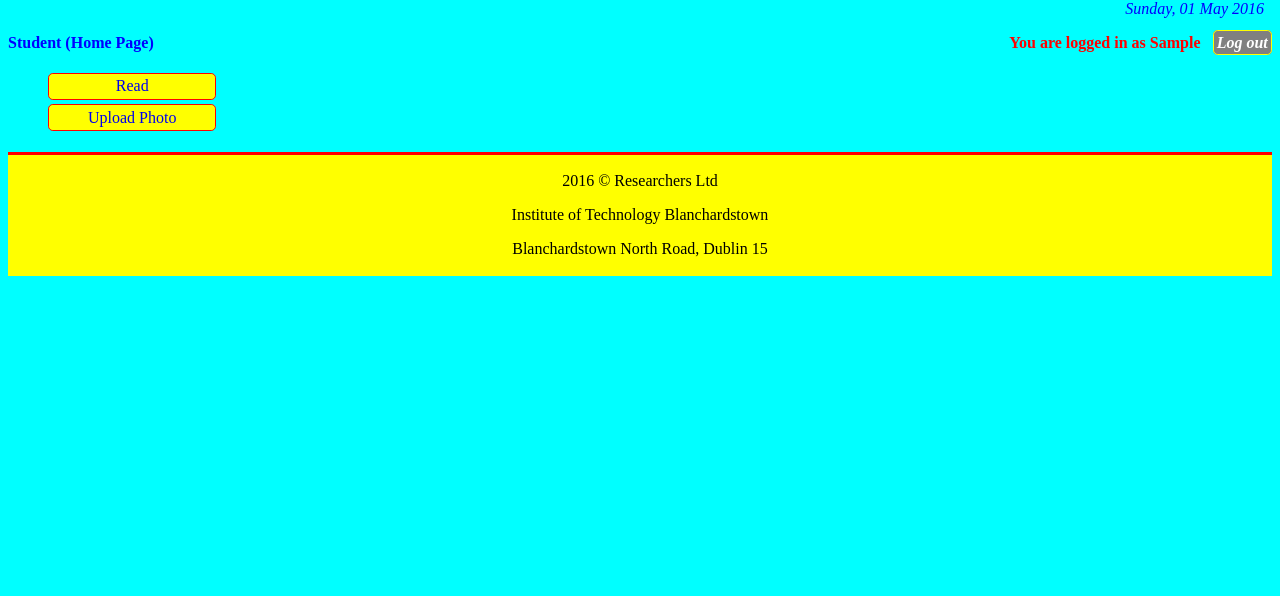
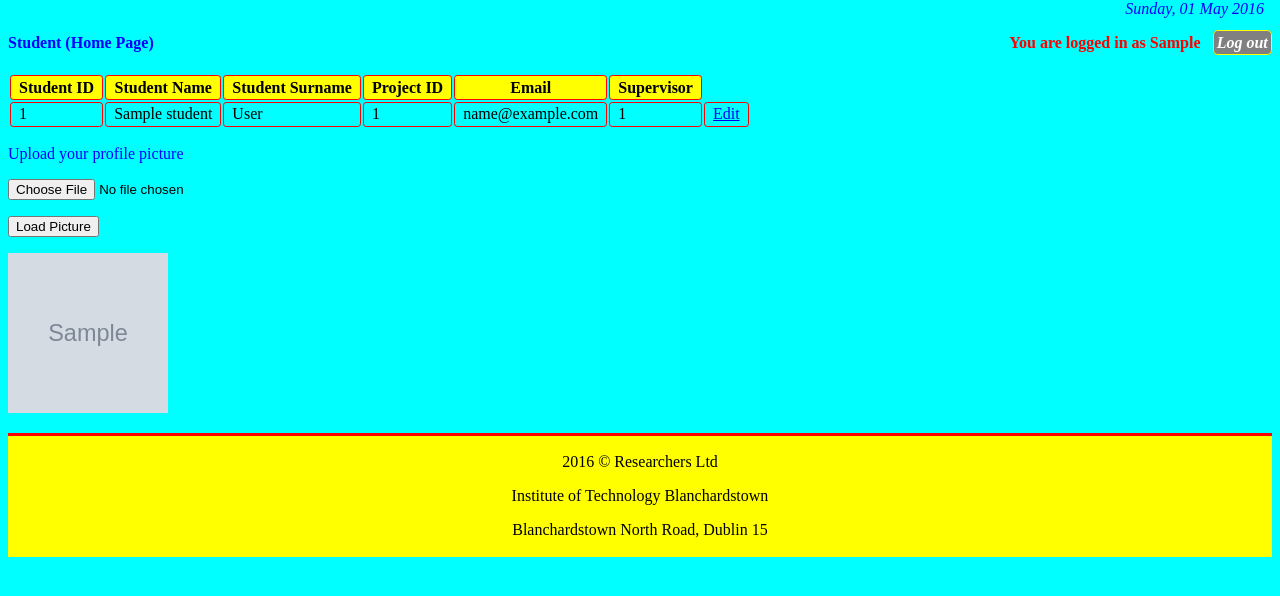
Before and after one commit to Torres1982/Web-Frameworks-2nd-year-project, a PHP site: template templates/studentIndex.html.twig in a window 1280 px wide. Shown: the part 122-718 px from the top of the page. Run offline with PHP 8.4, Linux system fonts and the light colour scheme; the template is opened without the code that fills it: most values are stand-ins (such as "Sample title", 1, 10 or a date in 2020); grey boxes marked "Sample" are stand-in pictures; some libraries are stand-ins or nearby versions.

Commit message:
basic upload profile photo added

```diff
--- a/public/css/style.css
+++ b/public/css/style.css
@@ -135,3 +135,8 @@ h2 {
 #fixMarginMiddleButton {
     margin-right: 1.5rem;
 }
+
+#profilePicture {
+    height: 10rem;
+    width: 10rem;
+}
--- a/public/index.php
+++ b/public/index.php
@@ -67,10 +67,9 @@ $app->get('/adminReadPublication', Utility::controller('Itb\Controller', 'admin/
 
 // Student Controllers
 $app->get('/studentIndex', Utility::controller('Itb\Controller', 'student/studentIndex'));
-$app->get('/studentReadYourself', Utility::controller('Itb\Controller', 'student/studentReadYourself'));
 $app->get('/studentEditForm/{id}', Utility::controller('Itb\Controller', 'student/studentEditForm'));
 $app->post('/studentEditFromDb', Utility::controller('Itb\Controller', 'student/studentEditFromDb'));
-$app->get('/studentUploadPhoto', Utility::controller('Itb\Controller', 'student/studentUploadPhoto'));
+$app->post('/studentUploadPhoto', Utility::controller('Itb\Controller', 'student/studentUploadPhoto'));
 $app->get('/showOneStudent/{id}', Utility::controller('Itb\Controller', 'student/showOneStudent'));
 $app->get('/showOneStudent/', Utility::controller('Itb\Controller', 'student/showOneStudentMissingId'));
 
--- a/templates/studentIndex.html.twig
+++ b/templates/studentIndex.html.twig
@@ -14,11 +14,40 @@
         <span id = "alignRight"> You are logged in as {{ userSession }} &nbsp;&nbsp; </span>
     </h4>
 
-    <div>
-        <ul>
-            <li class = "removeBullet"> <a href = "/studentReadYourself" class = "editLinks"> Read </a> </li>
-            <li class = "removeBullet"> <a href = "/studentUploadPhoto" class = "editLinks"> Upload Photo </a> </li>
-        </ul>
-    </div>
+    <table>
+        <tr>
+            <th> Student ID </th>
+            <th> Student Name </th>
+            <th> Student Surname </th>
+            <th> Project ID </th>
+            <th> Email </th>
+            <th> Supervisor </th>
+        </tr>
+        <tr>
+            <td> {{ student.id }} </td>
+            <td> {{ student.studentName }} </td>
+            <td> {{ student.studentSurname }} </td>
+            <td> {{ student.projectId }} </td>
+            <td> {{ student.email }} </td>
+            <td> {{ student.memberId }} </td>
+            <td> <a href = "studentEditForm/{{ student.id }}"> Edit </a> </td>
+        </tr>
+    </table>
+
+    <form method = "post" action = "/studentUploadPhoto" enctype = "multipart/form-data">
+        <p>
+            <span id = "alignLeft"> Upload your profile picture </span>
+        </p>
+            <input type = "hidden" name = "MAX_FILE_SIZE" value = "200000" />
+        <p>
+            <input type = "file" name = "uploadedImage">
+        </p>
+        <p>
+            <input type = "submit" value = "Load Picture">
+        </p>
+        <p>
+            <image src = "../uploads/{{ profileImage }}" alt = "Profile Image" id = "profilePicture">
+        </p>
+    </form>
 
 {% endblock %}
```
Also changed, not shown: src/controllers/StudentController.php (+36 -21 lines), templates/studentReadYourself.html.twig (deleted, +0 -43 lines), public/uploads/defaultImage.jpg (added), public/uploads/moon.jpg (added).
